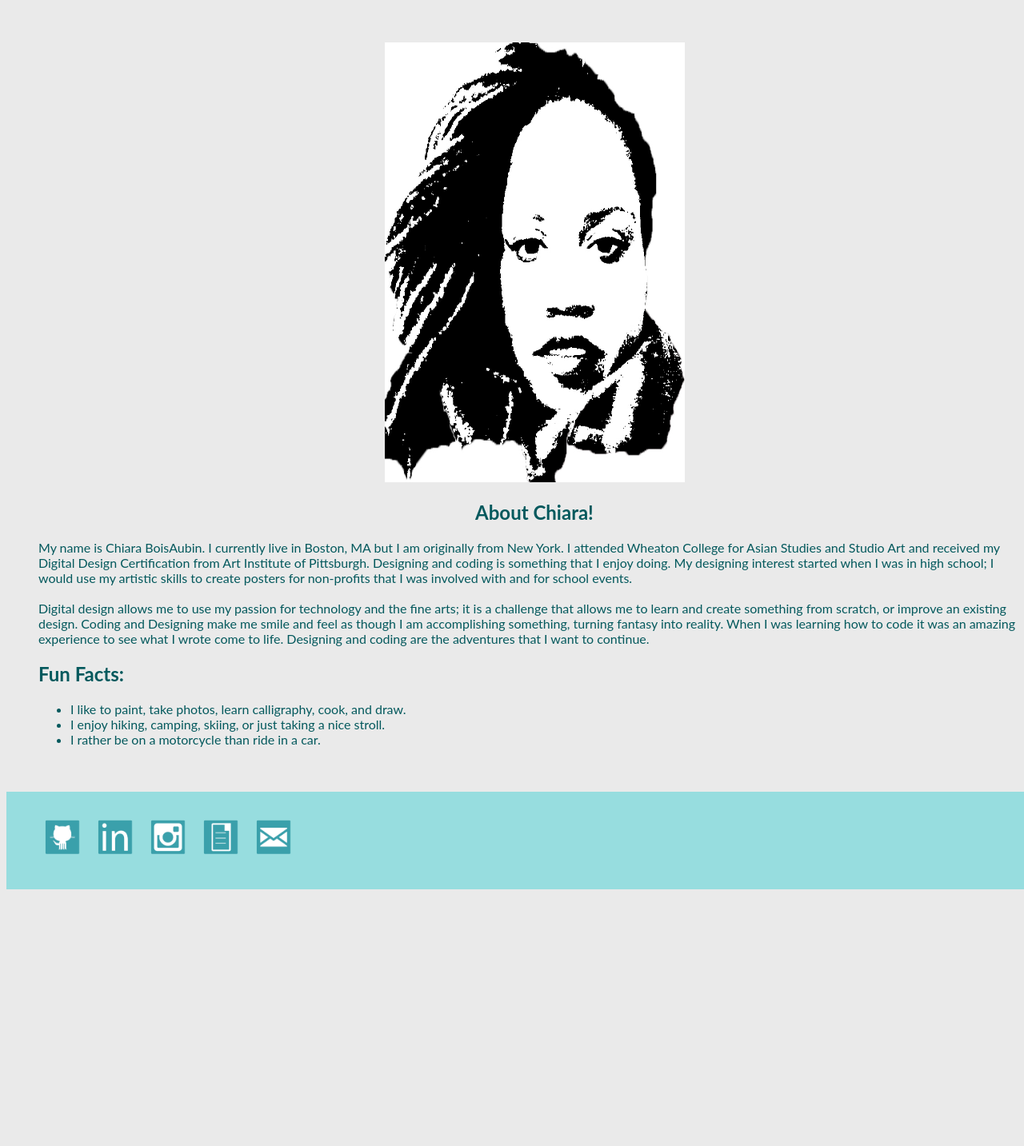
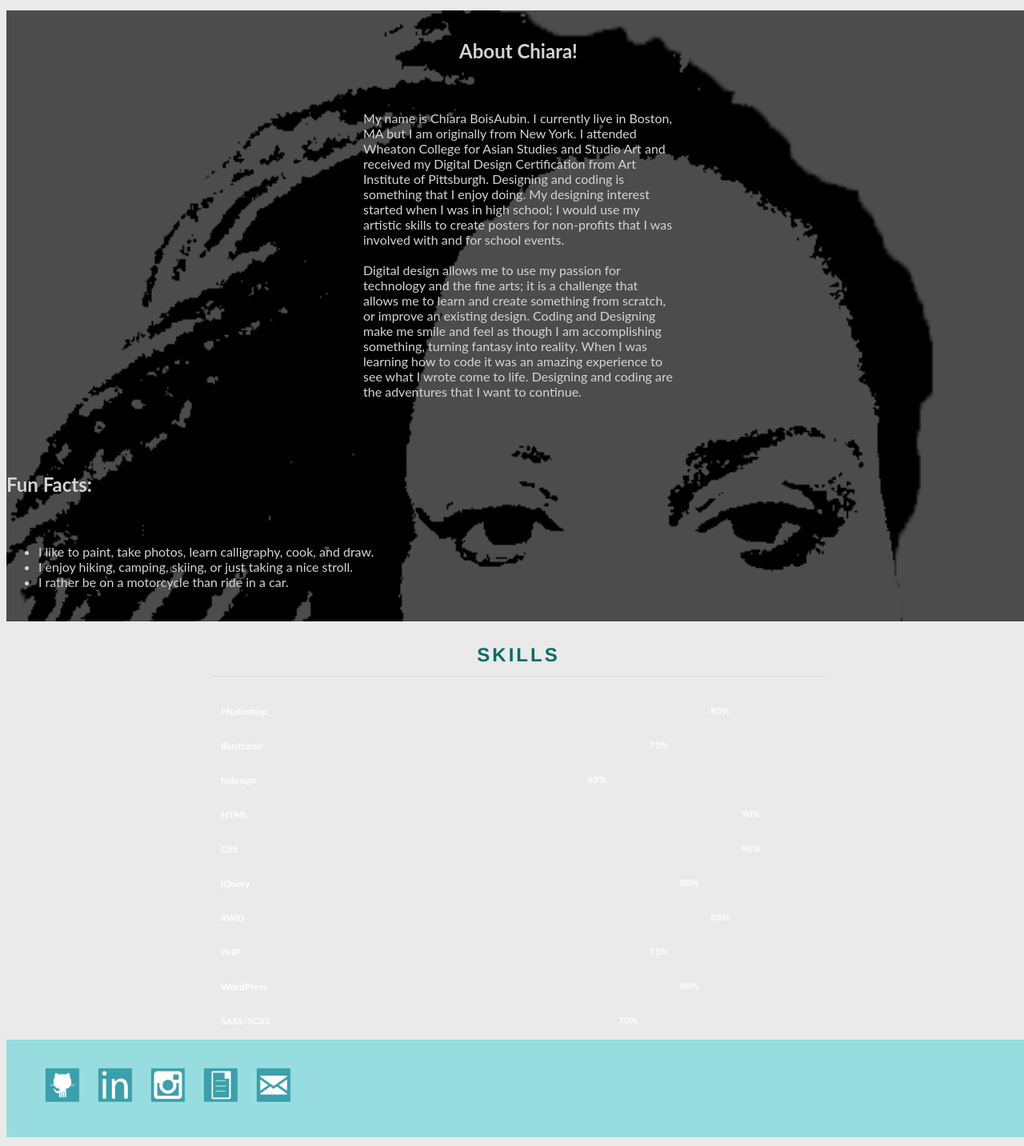
Before and after one commit to cdb-arts/cdb-arts.github.io, a PHP site: page /Home/Portfolio.html in a window 1280 px wide; the page is wider, and only the part inside the window is pictured. Shown: the part 111-1544 px from the top of that part at 80% size. Before the commit the page ends 1223 px from the top of that part, so only its background shows below. Run offline with PHP 8.4, Linux system fonts and the light colour scheme; some libraries are stand-ins or nearby versions.

Commit message:
fixing my About page

```diff
--- a/Home/Portfolio.html
+++ b/Home/Portfolio.html
@@ -38,11 +38,10 @@
   <p></p>
 </div>
 </div>
+	<div class="hu">
+   <div class="about">
+	   <div id="page-wrap">
 
-<div class="about">
-
-	<center> <img src="chi.jpg" width="375px" height="550px"></center>
-	   <div class="con">
 	   <h2><center> <strong> About Chiara! </strong></center></h2>  <p > My name is Chiara BoisAubin. I currently live in Boston, MA but I am originally from New York. I attended Wheaton College for Asian Studies and Studio Art and received my Digital Design Certification from Art Institute of Pittsburgh. Designing and coding is something that I enjoy doing. My designing interest started when I was in high school; I would use my artistic skills to create posters for non-profits that I was involved with and for school events.<br>
 
  <br> Digital design allows me to use my passion for technology and the fine arts; it is a challenge that allows me to learn and create something from scratch, or improve an existing design.
@@ -59,9 +58,23 @@
  </ul>
 </div>
 </div>
+<div class="graph">
+	<h1> Skills </h1>
+	<div class="holder">
+	<div class="bar cf" data-percent="85%"><span class="label">Photoshop</span></div>
+	<div class="bar cf" data-percent="75%"><span class="label light">Illustrator</span></div>
+	<div class="bar cf" data-percent="65%"><span class="label">Indesign</span></div>
+	<div class="bar cf" data-percent="90%"><span class="label light">HTML</span></div>
+	<div class="bar cf" data-percent="90%"><span class="label">CSS</span></div>
+	<div class="bar cf" data-percent="80%"><span class="label light">jQuery</span></div>
+	<div class="bar cf" data-percent="85%"><span class="label light">RWD</span></div>
+	<div class="bar cf" data-percent="75%"><span class="label">PHP</span></div>
+	<div class="bar cf" data-percent="80%"><span class="label light">WordPress</span></div>
+	<div class="bar cf" data-percent="70%"><span class="label">SASS/SCSS</span></div></div>
+  </div>
 
 
-<footer>
+<footer >
      <div class="footer">
 <ul>
 	<li> <a href="https://github.com/chiaraboisaubin"><img src="../icons/github-icon.gif" height="auto" width="5%"></a></li>
@@ -83,5 +96,34 @@
     document.getElementById("mySidenav").style.width = "0";
 }
 </script>
+<script>
+$(document).on("click",".transit", function(){
+	$("body").transit();
+});
+	</script>
+<script>setTimeout(function start (){
+
+  $('.bar').each(function(i){
+    var $bar = $(this);
+    $(this).append('<span class="count"></span>')
+    setTimeout(function(){
+      $bar.css('width', $bar.attr('data-percent'));
+    }, i*100);
+  });
+
+$('.count').each(function () {
+    $(this).prop('Counter',0).animate({
+        Counter: $(this).parent('.bar').attr('data-percent')
+    }, {
+        duration: 2000,
+        easing: 'swing',
+        step: function (now) {
+            $(this).text(Math.ceil(now) +'%');
+        }
+    });
+});
+
+}, 500)
+</script>
  </body>
 </html>
--- a/css/portfoilo.css
+++ b/css/portfoilo.css
@@ -1,34 +1,41 @@
+
+*{ box-sizing:border-box;}
 body {
 	font-family: "Lato", sans-serif;
 	height: 100%;
 	width: 100%;
 	text-decoration: none;
 	background-color: #eaeaea;
+	-webkit-font-smoothing: antialiased;
 
 }
 header{
 	height:100px;
-
 	background-color: #97DDDF;
 	position: relative;
 	width: 100%;
 }
-.about{
-	width:100%;
-	height:auto;
-	float:left;
+
+.hu{
+	color: #D4D4D4;
+	 min-height: auto;
+	width: 100%;
+	background:  center, linear-gradient(
+      rgba(0, 0, 0, 0.70),
+      rgba(0, 0, 0, 0.70)), url("../Home/chi.jpg");
+	-webkit-background-size: cover;
+	-moz-background-size: cover;
+	-o-background-size: cover;
+	background-size: cover;
+	background-repeat: no-repeat;
 }
-.about  {
-	margin: 20px;
-	padding: 20px;
-	color: #04595D;
+
+	.hu p,.hu ul{
+	color: #D4D4D4;
+	padding: 40px;
 	-webkit-column-gap: 40px;
     -moz-column-gap: 40px;
-    column-gap: 40px;
-}
-}
-	.about p{
-	padding-left: 150px;}
+    column-gap: 40px;}
 
 .logo{
 	left:0%;
@@ -353,6 +360,102 @@
   background-color: #717171;
 }
 
+#page-wrap {
+  max-width: 500px;
+  margin: 1rem auto;
+  padding: 1rem;
+}
+/*for the graph on the About page*/
+@import "compass/css3";
+
+@import url(http://fonts.googleapis.com/css?family=Droid+Serif:400,400italic|Montserrat:400,700);
+@import "compass/reset";
+$fontSans : 'Montserrat', sans-serif;
+
+
+$red : #11FFE0 ;
+$redAL : rgba(23, 127, 114, 0.95);
+$dark :  #044C7F;
+
+
+@mixin transition($transition-property, $transition-time, $method) {
+    -webkit-transition: $transition-property $transition-time $method;
+    -moz-transition: $transition-property $transition-time $method;
+    -ms-transition: $transition-property $transition-time $method;
+    -o-transition: $transition-property $transition-time $method;
+    transition: $transition-property $transition-time $method;
+}
+.graph {
+  width: 60%;
+  margin: 0 auto;
+}
+.graph h1{
+	  font-family: $fontSans;
+  font-weight: bold;
+  text-align: center;
+  font-size: 1.5em;
+  padding: .5em 0;
+  margin-bottom: 1em;
+  border-bottom: 1px solid #dadada;
+  letter-spacing: 3px;
+  text-transform: uppercase;
+}
+.graph ul, .graph li  {
+ 	 {
+  		line-height: 2;
+   		font-weight: bold;
+  		font-family:$fontSans;
+  		font-size: .85em;text-transform: uppercase;
+  		clear: both;
+		// border-bottom: 1px solid $border;
+		&:before {
+			content: "\2023";
+			padding: 0 1em 0 0;
+		}
+ 	}
+ }
+ .graph ul:before,  .graph li:before {
+  content: "\2023";
+  padding: 0 1em 0 0;
+}
+ .bar {
+ 	background:$red;
+ 	width: 0;
+ 	margin: .25em 0;
+ 	color: #fff;
+ 	position: relative;
+ 	 transition:width 2s, background .2s;
+   -webkit-transform: translate3d(0,0,0);
+ 	 clear: both;
+ 	:nth-of-type(2n) {
+ 	 	background:lighten($red , 10% );
+	 }}
+ 	.bar .label {
+		font-size: .75em;
+		padding: 1em;
+		background: $dark;
+		width: 8em;
+		display: inline-block;
+		position: relative;
+		z-index: 2;
+		font-weight: bold;
+		font-family: $fontSans;
+		 &.light {
+ 	 	background:lighten($dark , 10% );
+ 	 }
+
+}
+
+ .count {
+	position: absolute;
+	right: .25em;
+	top: .75em;
+ 	padding: .15em;
+	font-size: .75em;
+	font-weight: bold;
+	font-family: $fontSans;
+ }
+
 @media only screen and (min-width: 1170px) {
   .cd-section {
     height: 100vh;
```
Also changed, not shown: 1 other file.
